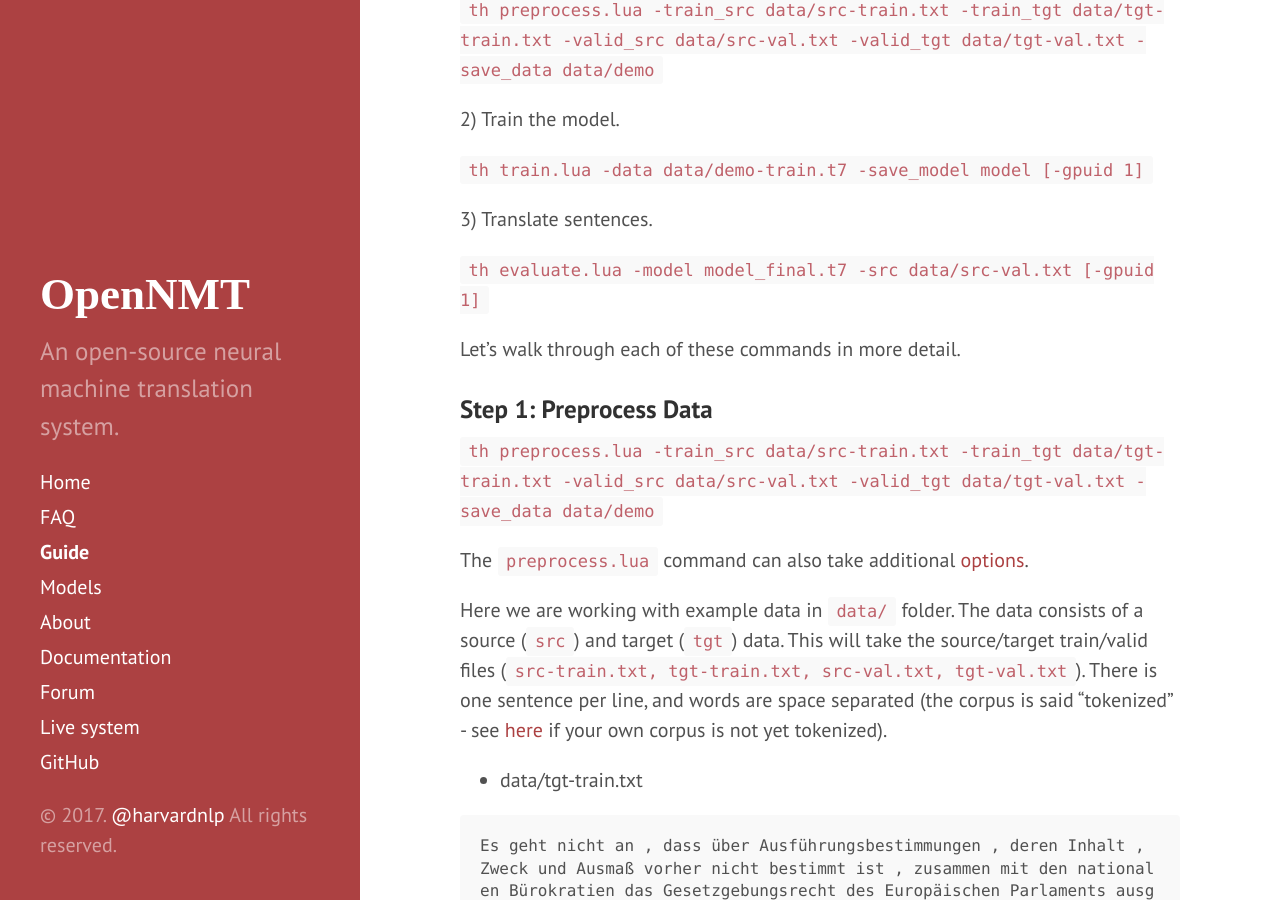
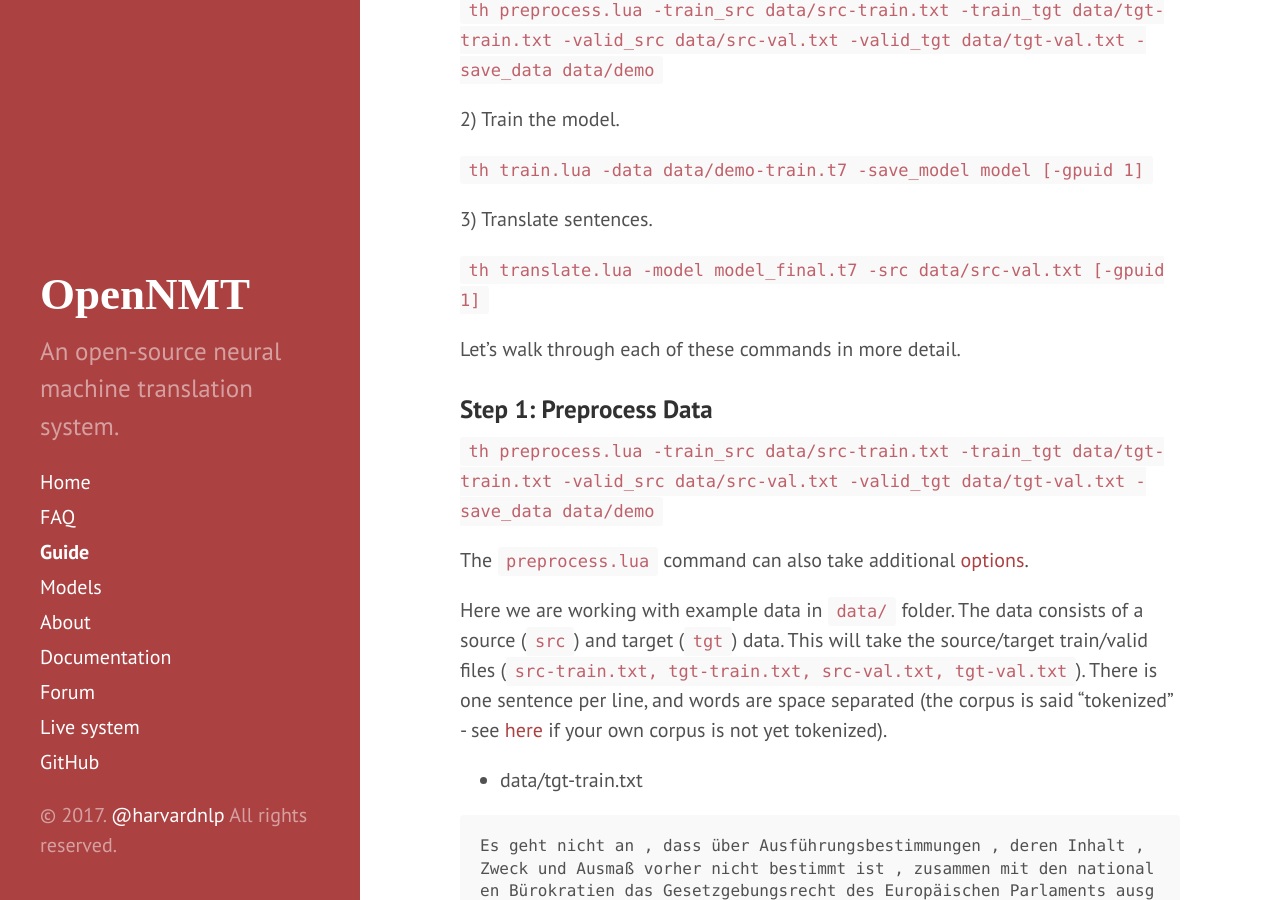
Before and after one commit to OpenNMT/opennmt.github.io, a Jekyll site: the page built from Guide.md, in a window 1280 px wide and 900 px high, scrolled down 921 px. Built offline with Jekyll 4.4.1, drawn with Linux system fonts in a browser that asks for light colours.

Commit message:
Update Guide.md

````diff
--- a/Guide.md
+++ b/Guide.md
@@ -27,7 +27,7 @@ OpenNMT consists of three commands:
 
 3) Translate sentences.
 
-```th evaluate.lua -model model_final.t7 -src data/src-val.txt [-gpuid 1]```
+```th translate.lua -model model_final.t7 -src data/src-val.txt [-gpuid 1]```
 
 Let's walk through each of these commands in more detail.
 
````
